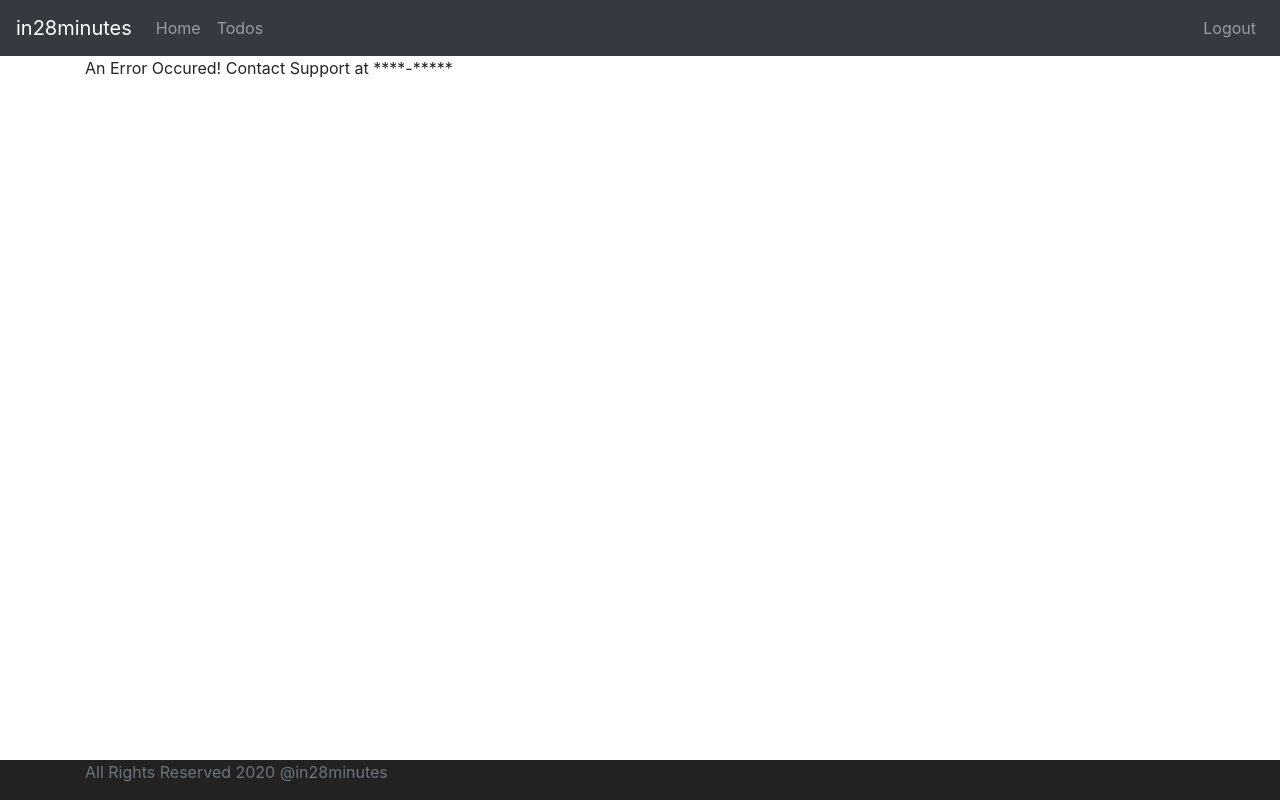
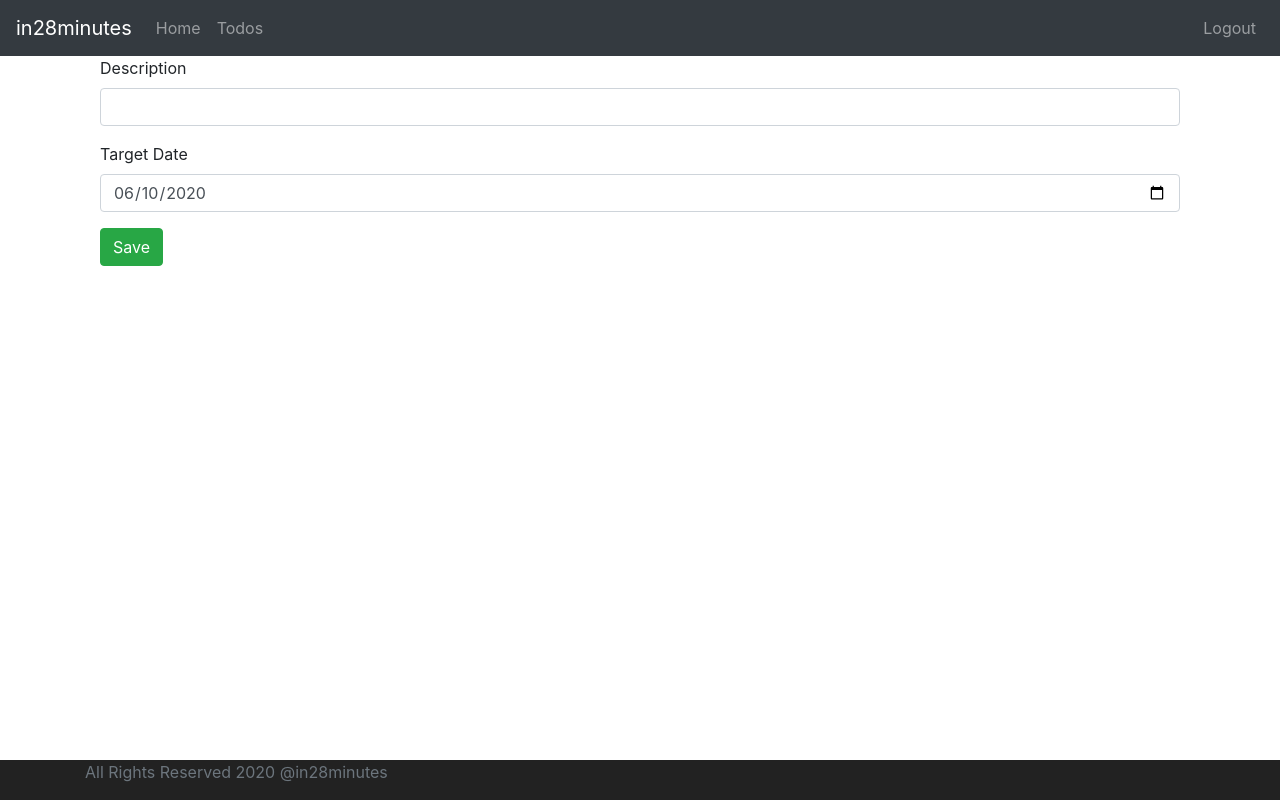
Before and after one commit to nelsonmiranda/todo, an Angular app: page /todos/1 in a window 1280 px wide. Built offline with nearby package versions, Linux system fonts and the light colour scheme; no server answers; sample sign-in values are in the browser's storage.

Commit message:
Consuming findTodoById service

```diff
--- a/src/app/app-routing.module.ts
+++ b/src/app/app-routing.module.ts
@@ -6,6 +6,7 @@
 import { ListTodosComponent } from './list-todos/list-todos.component';
 import { LogoutComponent } from './logout/logout.component';
 import { RouteGuardService } from './route-guard.service';
+import { TodoComponent } from './todo/todo.component';
 
 
 const routes: Routes = [
@@ -14,6 +15,7 @@
   {path : 'welcome/:name', component : WelcomeComponent, canActivate : [RouteGuardService]},
   {path : 'todos', component : ListTodosComponent, canActivate : [RouteGuardService]},
   {path : 'logout', component : LogoutComponent, canActivate : [RouteGuardService]},
+  {path : 'todos/:id', component : TodoComponent, canActivate : [RouteGuardService]},
   {path : '**', component : ErrorComponent}
 ];
 
--- a/src/app/app.module.ts
+++ b/src/app/app.module.ts
@@ -12,6 +12,7 @@
 import { ListTodosComponent } from './list-todos/list-todos.component';
 import { MenuComponent } from './menu/menu.component';
 import { LogoutComponent } from './logout/logout.component';
+import { TodoComponent } from './todo/todo.component';
 
 @NgModule({
   declarations: [
@@ -22,7 +23,8 @@
     ErrorComponent,
     ListTodosComponent,
     MenuComponent,
-    LogoutComponent
+    LogoutComponent,
+    TodoComponent
   ],
   imports: [
     BrowserModule,
--- a/src/app/list-todos/list-todos.component.html
+++ b/src/app/list-todos/list-todos.component.html
@@ -9,7 +9,8 @@
                 <th>Description</th>
                 <th>Target Date</th>
                 <th>Is completed?</th>
-                <th>Actions</th>
+                <th>Update</th>
+                <th>Delete</th>
             </tr>
         </thead>
         <tbody>
@@ -19,6 +20,9 @@
                 <td>{{todo.targetDate | date}}</td>
                 <td>{{todo.done}}</td>
                 <td>
+                    <button (click)="updateTodo(todo.username, todo.id)" class="btn btn-success">Update</button>
+                </td>
+                <td>
                     <button (click)="deleteTodo(todo.username, todo.id)" class="btn btn-warning">Delete</button>
                 </td>
             </tr>
--- a/src/app/list-todos/list-todos.component.ts
+++ b/src/app/list-todos/list-todos.component.ts
@@ -1,5 +1,6 @@
 import { Component, OnInit } from '@angular/core';
 import { TodoService } from '../service/data/todo.service';
+import { Router } from '@angular/router';
 export class Todo {
   constructor(
     public id : number,
@@ -26,7 +27,8 @@
   // ];
 
   constructor(
-    private todoService : TodoService
+    private todoService : TodoService,
+    private router : Router
   ) { }
 
   ngOnInit(): void {
@@ -53,4 +55,8 @@
     )
   }
 
+  updateTodo(username : string, id: number){
+    console.log(`Update todo ${id}`);
+    this.router.navigate(['todos', id]);
+  }
 }
--- a/src/app/service/data/todo.service.ts
+++ b/src/app/service/data/todo.service.ts
@@ -18,4 +18,9 @@
   deleteTodo(username: string, id : number) {
     return this.http.delete(`http://localhost:8080/users/${username}/todos/${id}`);
   }
+
+  getTodo(username: string, id : number) {
+    return this.http.get<Todo>(`http://localhost:8080/users/${username}/todos/${id}`);
+  }
+
 }
--- /dev/null
+++ b/src/app/todo/todo.component.html
@@ -0,0 +1,12 @@
+<div class="container">
+    <fieldset class="form-group">
+        <label for="description">Description</label>
+        <input type="text" name="description" [(ngModel)]="todo.description" class="form-control" required="required">
+    </fieldset>
+    <fieldset class="form-group">
+        <label for="targetDate">Target Date</label>
+        <input type="date" name="targetDate" [ngModel]="todo.targetDate | date:'yyyy-MM-dd'" (ngModelChange)="todo.targetDate = $event" class="form-control" required="required">
+    </fieldset>
+
+    <button (click)="saveTodo()" class="btn btn-success">Save</button>
+</div>
--- /dev/null
+++ b/src/app/todo/todo.component.ts
@@ -0,0 +1,36 @@
+import { Component, OnInit } from '@angular/core';
+import { TodoService } from '../service/data/todo.service';
+import { Todo } from '../list-todos/list-todos.component';
+import { ActivatedRoute } from '@angular/router';
+
+@Component({
+  selector: 'app-todo',
+  templateUrl: './todo.component.html',
+  styleUrls: ['./todo.component.css']
+})
+export class TodoComponent implements OnInit {
+
+  id: number;
+  todo: Todo;
+
+  constructor(
+    private todoService : TodoService,
+    private router : ActivatedRoute
+  ) { }
+
+  ngOnInit(): void {
+    this.id = this.router.snapshot.params['id'];
+    this.refreshTodo();
+  }
+
+  refreshTodo(){
+    this.todo = new Todo(1,'','', new Date(),false);
+    this.todoService.getTodo('in28minutes', this.id).subscribe(
+      data => this.todo = data
+    );
+  }
+
+  saveTodo(){
+    console.log('Todo save');
+  }
+}
```
Also changed, not shown: src/app/todo/todo.component.css (added), 1 other file (tests, documents, lock files or other folders).
